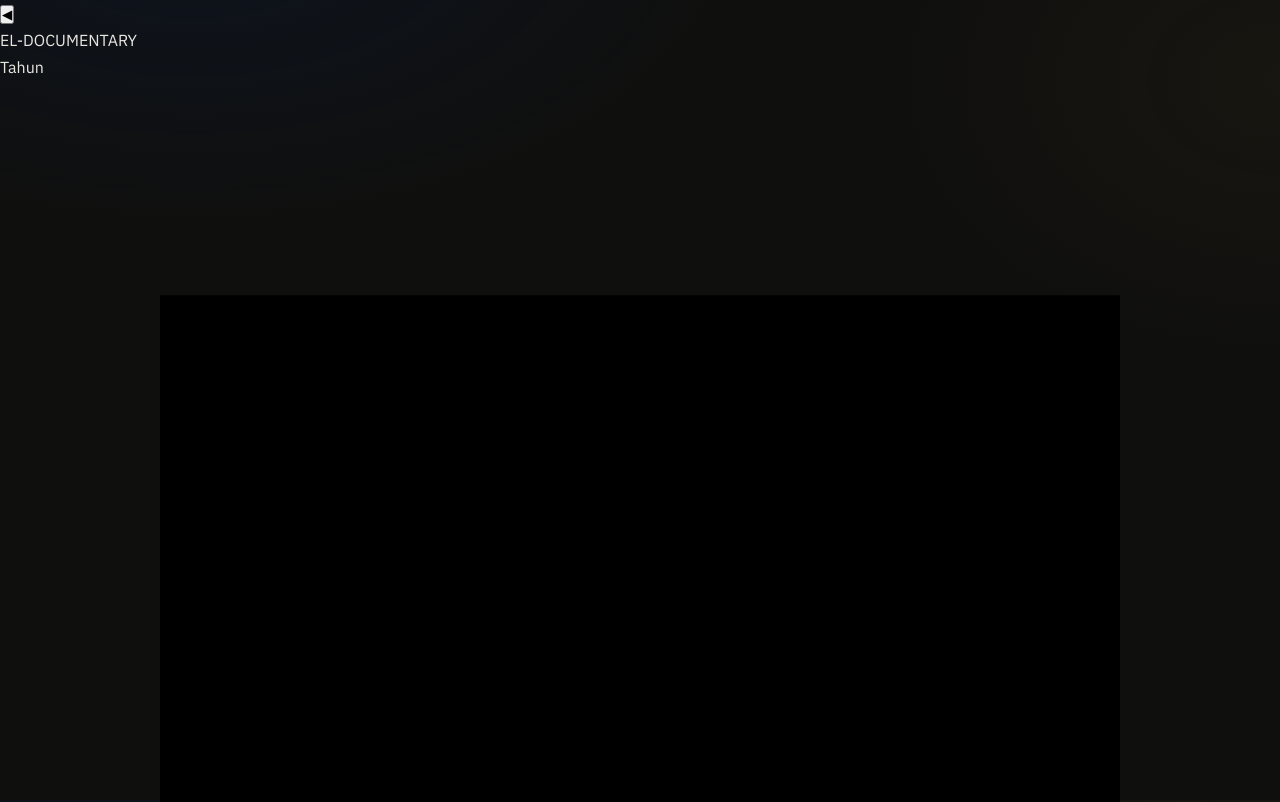
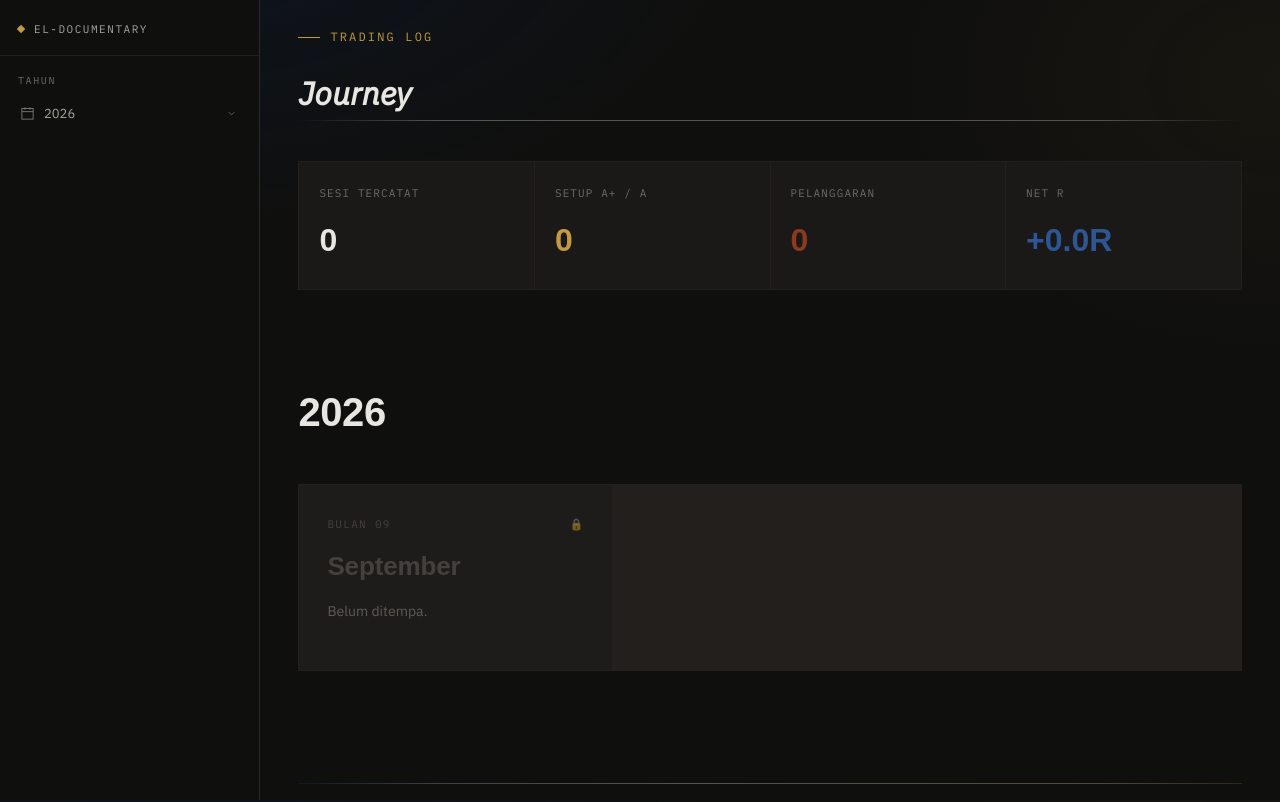
Before and after one commit to Eleven-stack11/the-tempering, a Next.js app: page / in a window 1280 px wide. Shown: the top 802 px of the page. Built offline with nearby package versions, Linux system fonts and the light colour scheme; a web font is replaced by a local one.

Commit message:
Update globals.css

```diff
--- a/app/globals.css
+++ b/app/globals.css
@@ -1,12 +1,14 @@
 @import url('https://fonts.googleapis.com/css2?family=Big+Shoulders:opsz,wght@10..72,400;10..72,600;10..72,700;10..72,800;10..72,900&family=IBM+Plex+Sans:ital,wght@0,300;0,400;0,500;0,600;1,400&family=IBM+Plex+Mono:wght@400;500;600&display=swap');
 
 :root {
+  /* Layout System */
   --sidebar-width: 260px;
   --topnav-height: 48px;
   --content-max-width: 1180px;
   --page-gutter: clamp(16px, 3vw, 48px);
   --section-spacing: clamp(32px, 4vh, 56px);
 
+  /* Spacing */
   --space-1: 4px;
   --space-2: 8px;
   --space-3: 12px;
@@ -17,6 +19,7 @@
   --space-8: 64px;
   --space-9: 80px;
 
+  /* Design Tokens */
   --bg: #0F0F0E;
   --bg-raised: #171614;
   --surface: #1A1918;
@@ -655,7 +658,11 @@ details.transcript .transcript-body {
   }
 }
 
-/* ===== LAYOUT SYSTEM (Tanpa Tailwind) ===== */
+/* ============================================================
+   LAYOUT SYSTEM & SIDEBAR
+   ============================================================ */
+
+/* --- Layout Container --- */
 .page-container {
   max-width: var(--content-max-width);
   margin: 0 auto;
@@ -667,7 +674,7 @@ details.transcript .transcript-body {
   margin-bottom: var(--section-spacing);
 }
 
-/* TopNav */
+/* --- TopNav --- */
 .topnav {
   padding: 0 var(--page-gutter);
   height: var(--topnav-height);
@@ -721,7 +728,7 @@ details.transcript .transcript-body {
 }
 .topnav-home:hover { color: var(--gold); }
 
-/* Day Hero */
+/* --- Day Hero (new) --- */
 .day-hero-new {
   padding: var(--space-7) 0 var(--space-6);
   border-bottom: 1px solid var(--border-soft);
@@ -785,3 +792,162 @@ details.transcript .transcript-body {
 }
 .day-meta-cell .val.win { color: var(--gold); }
 .day-meta-cell .val.loss { color: var(--rust); }
+
+/* --- Sidebar --- */
+.sb-sidebar {
+  position: fixed;
+  top: 0;
+  left: 0;
+  width: var(--sidebar-width);
+  height: 100vh;
+  background: var(--bg);
+  border-right: 1px solid var(--border);
+  overflow-y: auto;
+  z-index: 100;
+  display: flex;
+  flex-direction: column;
+  transition: transform 0.3s ease, width 0.3s ease;
+}
+.sb-sidebar::-webkit-scrollbar {
+  width: 4px;
+}
+.sb-sidebar::-webkit-scrollbar-thumb {
+  background: var(--steel-dim);
+}
+.sb-sidebar.collapsed {
+  width: 0;
+  overflow: hidden;
+  border: none;
+  padding: 0;
+}
+
+.sb-brand {
+  display: flex;
+  align-items: center;
+  gap: 10px;
+  padding: 20px 18px 16px;
+  border-bottom: 1px solid var(--border-soft);
+  font-family: var(--mono);
+  font-size: 11px;
+  letter-spacing: 0.14em;
+  text-transform: uppercase;
+  color: var(--text-muted);
+}
+.sb-brand-mark {
+  width: 6px;
+  height: 6px;
+  background: var(--gold);
+  transform: rotate(45deg);
+  flex-shrink: 0;
+}
+.sb-section {
+  font-family: var(--mono);
+  font-size: 10px;
+  letter-spacing: 0.16em;
+  text-transform: uppercase;
+  color: var(--text-faint);
+  padding: 16px 18px 6px;
+}
+.sb-node {
+  margin: 0;
+}
+.sb-item {
+  display: flex;
+  align-items: center;
+  gap: 9px;
+  padding: 8px 18px;
+  font-size: 13px;
+  color: var(--text-muted);
+  border-left: 2px solid transparent;
+  cursor: pointer;
+  transition: background 0.15s, color 0.15s;
+  user-select: none;
+  text-decoration: none;
+}
+.sb-item:hover {
+  background: var(--surface);
+  color: var(--text);
+}
+.sb-item.active {
+  background: var(--surface-2);
+  color: var(--text);
+  border-left-color: var(--gold);
+}
+.sb-item.active .sb-icon {
+  color: var(--gold);
+}
+.sb-item.locked {
+  opacity: 0.4;
+  cursor: default;
+}
+.sb-item.locked:hover {
+  background: transparent;
+  color: var(--text-muted);
+}
+.sb-icon {
+  width: 15px;
+  height: 15px;
+  flex-shrink: 0;
+  display: flex;
+  color: inherit;
+  opacity: 0.75;
+}
+.sb-icon svg {
+  width: 100%;
+  height: 100%;
+  stroke: currentColor;
+  fill: none;
+  stroke-width: 1.4;
+}
+.sb-label {
+  flex: 1;
+  overflow: hidden;
+  text-overflow: ellipsis;
+  white-space: nowrap;
+}
+.sb-chevron {
+  width: 11px;
+  height: 11px;
+  flex-shrink: 0;
+  color: var(--text-faint);
+  transition: transform 0.2s;
+}
+.sb-chevron svg {
+  width: 100%;
+  height: 100%;
+  stroke: currentColor;
+  fill: none;
+  stroke-width: 1.8;
+}
+.sb-node.open > .sb-item .sb-chevron {
+  transform: rotate(90deg);
+}
+.sb-badge {
+  font-family: var(--mono);
+  font-size: 10px;
+  font-weight: 600;
+  padding: 1px 5px;
+  border: 1px solid currentColor;
+  flex-shrink: 0;
+}
+.sb-badge.win {
+  color: var(--gold);
+}
+.sb-badge.loss {
+  color: var(--rust);
+}
+.sb-badge.be {
+  color: var(--steel);
+}
+.sb-children {
+  display: none;
+}
+.sb-node.open > .sb-children {
+  display: block;
+}
+.sb-children .sb-item {
+  padding-left: 34px;
+}
+.sb-children .sb-children .sb-item {
+  padding-left: 50px;
+}
```
